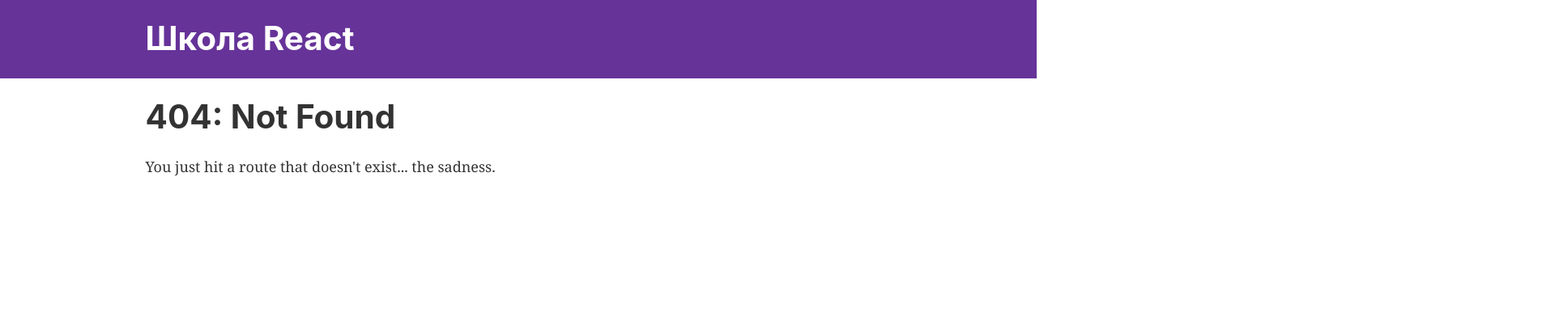
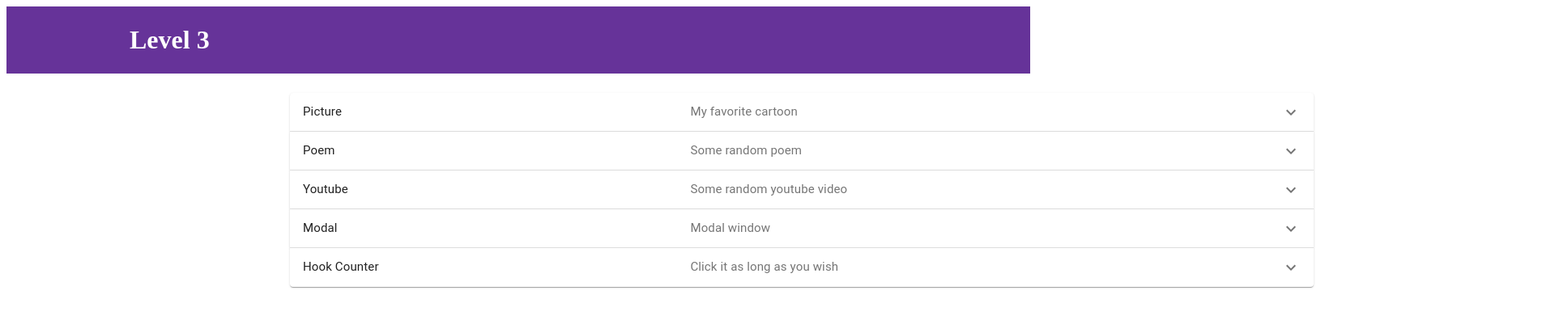
Before and after one commit to clay-jay/react-school-exercises, a Gatsby site: page /level3 in a window 1280 px wide. Before the commit this address had no page. Shown: the top 396 px of the page at 81% size, 1920 px wide, since content can reach past the window. Built offline with nearby package versions, Linux system fonts and the light colour scheme; Gatsby itself is replaced by a stand-in of ours.

Commit message:
Level 3 accordion

```diff
--- /dev/null
+++ b/src/components/memeModal.js
@@ -0,0 +1,57 @@
+import React from "react"
+import { makeStyles } from "@material-ui/core/styles"
+import Modal from "@material-ui/core/Modal"
+import MemeImage from "../images/meme.png"
+import Button from "@material-ui/core/Button"
+
+const useStyles = makeStyles(theme => ({
+  paper: {
+    position: "absolute",
+    width: 400,
+    backgroundColor: theme.palette.background.paper,
+    border: "2px solid #000",
+    boxShadow: theme.shadows[5],
+    padding: theme.spacing(2, 4, 3),
+    top: "100px",
+    left: "40%",
+  },
+}))
+
+export default function MemeModal() {
+  const classes = useStyles()
+  const [open, setOpen] = React.useState(false)
+
+  const handleOpen = () => {
+    setOpen(true)
+  }
+
+  const handleClose = () => {
+    setOpen(false)
+  }
+
+  const body = (
+    <div className={classes.paper}>
+      <img src={MemeImage} alt="meme" />
+    </div>
+  )
+
+  return (
+    <div>
+      <Button
+        variant="contained"
+        onClick={handleOpen}
+        style={{ marginLeft: "-100px" }}
+      >
+        Open Modal
+      </Button>
+      <Modal
+        open={open}
+        onClose={handleClose}
+        aria-labelledby="simple-modal-title"
+        aria-describedby="simple-modal-description"
+      >
+        {body}
+      </Modal>
+    </div>
+  )
+}
--- /dev/null
+++ b/src/components/mixedAccordion.js
@@ -0,0 +1,153 @@
+import React from "react"
+import { useState } from "react"
+import { makeStyles } from "@material-ui/core/styles"
+import Accordion from "@material-ui/core/Accordion"
+import AccordionDetails from "@material-ui/core/AccordionDetails"
+import AccordionSummary from "@material-ui/core/AccordionSummary"
+import Typography from "@material-ui/core/Typography"
+import ExpandMoreIcon from "@material-ui/icons/ExpandMore"
+import WinnyThePoohImage from "../images/winnyThePooh.jpg"
+import HooksCounter from "./hooksCounter"
+import MemeModal from "./memeModal"
+
+export default function MixedAccordion() {
+  const useStyles = makeStyles(theme => ({
+    root: {
+      width: "100%",
+      paddingLeft: "350px",
+      paddingRight: "350px",
+    },
+    heading: {
+      fontSize: theme.typography.pxToRem(15),
+      flexBasis: "40%",
+      flexShrink: 0,
+    },
+    secondaryHeading: {
+      fontSize: theme.typography.pxToRem(15),
+      color: theme.palette.text.secondary,
+    },
+    accordionDetailCenter: {
+      justifyContent: "center",
+    },
+  }))
+
+  const classes = useStyles()
+  const [expanded, setExpanded] = useState(false)
+
+  const handleChange = panel => (event, isExpanded) => {
+    setExpanded(isExpanded ? panel : false)
+  }
+
+  return (
+    <div className={classes.root}>
+      <Accordion
+        expanded={expanded === "panel1"}
+        onChange={handleChange("panel1")}
+      >
+        <AccordionSummary
+          expandIcon={<ExpandMoreIcon />}
+          aria-controls="panel1bh-content"
+          id="panel1bh-header"
+        >
+          <Typography className={classes.heading}>Picture</Typography>
+          <Typography className={classes.secondaryHeading}>
+            My favorite cartoon
+          </Typography>
+        </AccordionSummary>
+        <AccordionDetails className={classes.accordionDetailCenter}>
+          <img src={WinnyThePoohImage} alt="Winny The Pooh and his friends" />
+        </AccordionDetails>
+      </Accordion>
+
+      <Accordion
+        expanded={expanded === "panel2"}
+        onChange={handleChange("panel2")}
+      >
+        <AccordionSummary
+          expandIcon={<ExpandMoreIcon />}
+          aria-controls="panel2bh-content"
+          id="panel2bh-header"
+        >
+          <Typography className={classes.heading}>Poem</Typography>
+          <Typography className={classes.secondaryHeading}>
+            Some random poem
+          </Typography>
+        </AccordionSummary>
+        <AccordionDetails className={classes.accordionDetailCenter}>
+          <Typography style={{ display: "inline-block" }}>
+            В жестокий двадцать первый век, <br />
+            во время зависти и мести, <br />
+            запомни: ты же человек. <br />
+            Ты не теряй ни капли чести. <br />
+            Когда услышишь грубый смех, <br />
+            жестокость, низость - не сломайся; <br />
+            ты помни: ты ведь человек... <br />
+            Так человеком оставайся. <br />
+          </Typography>
+        </AccordionDetails>
+      </Accordion>
+
+      <Accordion
+        expanded={expanded === "panel3"}
+        onChange={handleChange("panel3")}
+      >
+        <AccordionSummary
+          expandIcon={<ExpandMoreIcon />}
+          aria-controls="panel3bh-content"
+          id="panel3bh-header"
+        >
+          <Typography className={classes.heading}>Youtube</Typography>
+          <Typography className={classes.secondaryHeading}>
+            Some random youtube video
+          </Typography>
+        </AccordionSummary>
+        <AccordionDetails className={classes.accordionDetailCenter}>
+          <div
+            dangerouslySetInnerHTML={{
+              __html:
+                "<iframe width='560' height='315' src='https://www.youtube.com/embed/dQw4w9WgXcQ?start=178' title='YouTube video player' frameborder='0' allow='accelerometer; autoplay; clipboard-write; encrypted-media; gyroscope; picture-in-picture' allowfullscreen></iframe>",
+            }}
+          />
+        </AccordionDetails>
+      </Accordion>
+
+      <Accordion
+        expanded={expanded === "panel4"}
+        onChange={handleChange("panel4")}
+      >
+        <AccordionSummary
+          expandIcon={<ExpandMoreIcon />}
+          aria-controls="panel4bh-content"
+          id="panel4bh-header"
+        >
+          <Typography className={classes.heading}>Modal</Typography>
+          <Typography className={classes.secondaryHeading}>
+            Modal window
+          </Typography>
+        </AccordionSummary>
+        <AccordionDetails className={classes.accordionDetailCenter}>
+          <MemeModal />
+        </AccordionDetails>
+      </Accordion>
+
+      <Accordion
+        expanded={expanded === "panel5"}
+        onChange={handleChange("panel5")}
+      >
+        <AccordionSummary
+          expandIcon={<ExpandMoreIcon />}
+          aria-controls="panel5bh-content"
+          id="panel5bh-header"
+        >
+          <Typography className={classes.heading}>Hook Counter</Typography>
+          <Typography className={classes.secondaryHeading}>
+            Click it as long as you wish
+          </Typography>
+        </AccordionSummary>
+        <AccordionDetails className={classes.accordionDetailCenter}>
+          <HooksCounter />
+        </AccordionDetails>
+      </Accordion>
+    </div>
+  )
+}
--- a/src/pages/index.js
+++ b/src/pages/index.js
@@ -19,6 +19,10 @@ const IndexPage = () => (
     <p className="textExercise">
       <Link to="/level2/">Map and If Map</Link> <br />
     </p>
+    <p className="textLevels">Уровень 3</p>
+    <p className="textExercise">
+      <Link to="/level3/">Accordion</Link> <br />
+    </p>
   </Layout>
 )
 
--- /dev/null
+++ b/src/pages/level3.js
@@ -0,0 +1,12 @@
+import React from "react"
+import Header from "../components/header"
+import MixedAccordion from "../components/mixedAccordion"
+
+export default function LevelThree() {
+  return (
+    <React.Fragment>
+      <Header siteTitle="Level 3" />
+      <MixedAccordion />
+    </React.Fragment>
+  )
+}
```
Also changed, not shown: src/images/meme.png (added), src/images/winnyThePooh.jpg (added).
